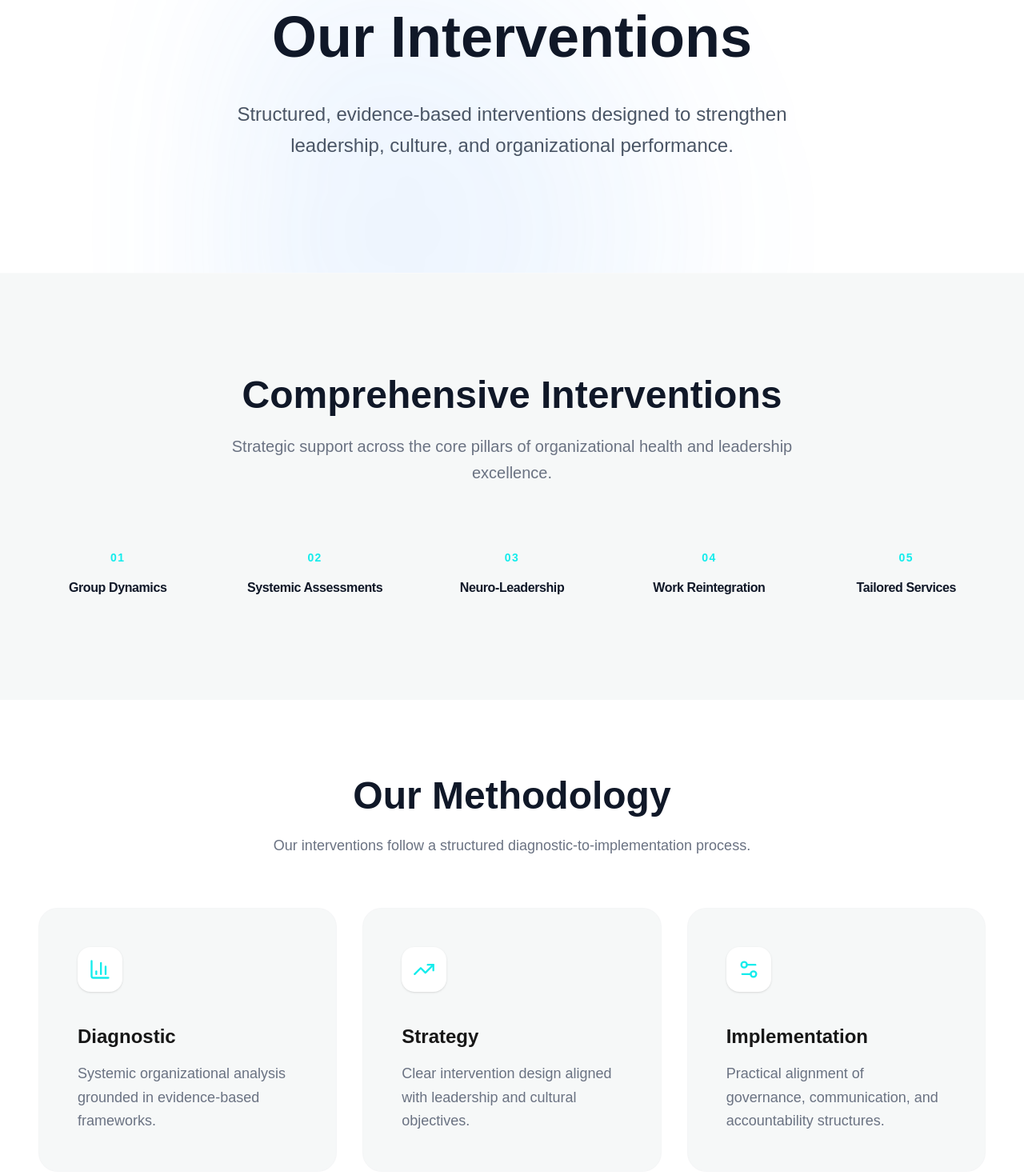
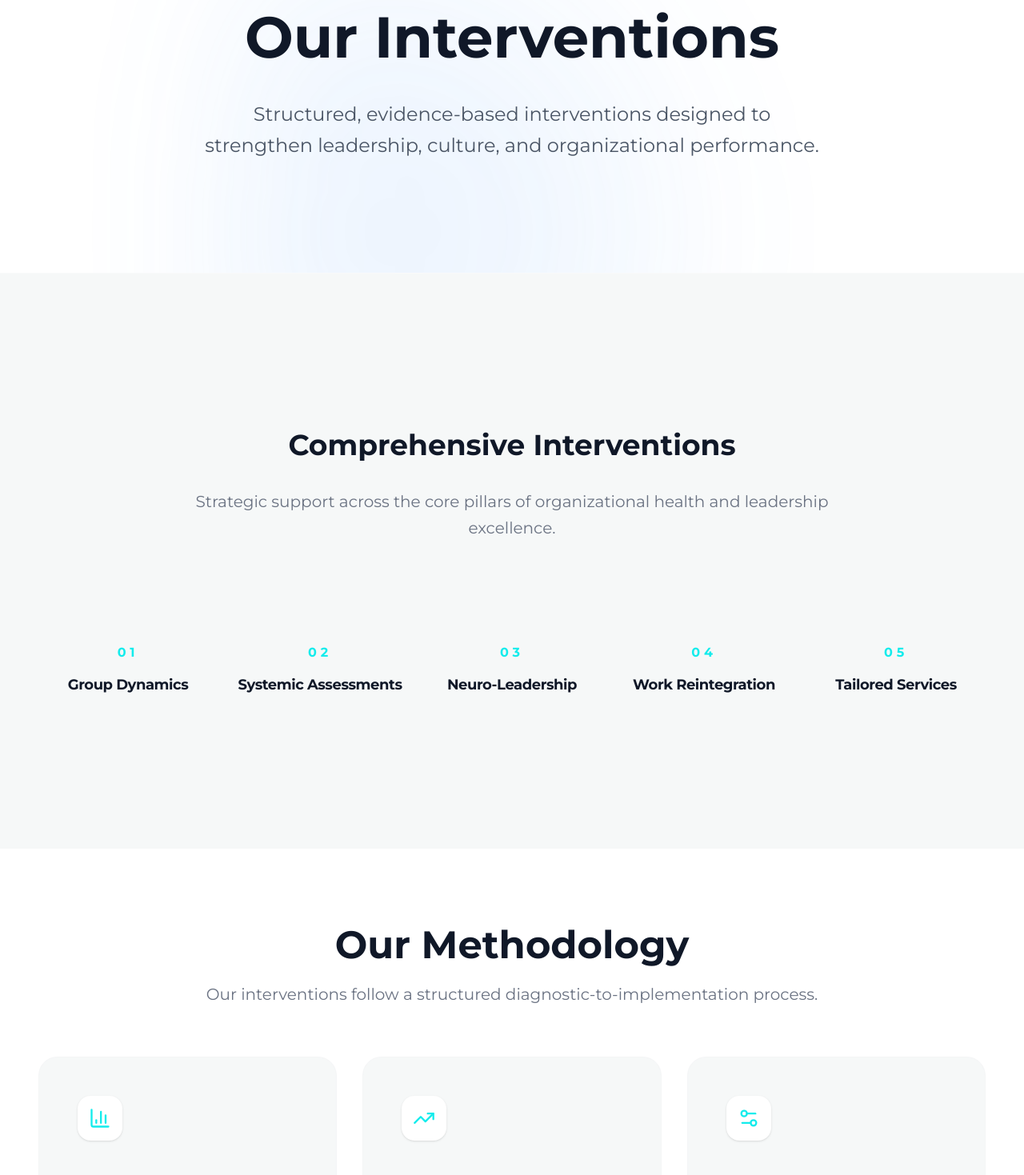
Before and after one commit to Myelin-Ops/website, a Next.js app: page /services in a window 1280 px wide. Shown: the part 200-1669 px from the top of the page at 80% size. Built offline with nearby package versions, Linux system fonts and the light colour scheme.

Commit message:
feat: implement AboutUsContent, Footer, and ServicesContent components with global styles and layout structure

```diff
--- a/src/app/globals.css
+++ b/src/app/globals.css
@@ -8,12 +8,10 @@
 @theme inline {
   --color-background: var(--background);
   --color-foreground: var(--foreground);
-  --font-sans: var(--font-geist-sans);
-  --font-mono: var(--font-geist-mono);
+  --font-sans: var(--font-montserrat);
 }
 
 body {
   background: var(--background);
   color: var(--foreground);
-  font-family: Arial, Helvetica, sans-serif;
 }
--- a/src/app/layout.jsx
+++ b/src/app/layout.jsx
@@ -5,6 +5,8 @@ import i18n from '@/i18n';
 
 const montserrat = Montserrat({
   subsets: ["latin"],
+  weight: ["100", "200", "300", "400", "500", "600", "700", "800", "900"],
+  variable: "--font-montserrat",
 });
 
 export const metadata = {
@@ -17,7 +19,7 @@ export default function RootLayout({ children }) {
   return (
     <html lang="en">
       <body
-        className={`${montserrat.variable} antialiased`}
+        className={`${montserrat.className} antialiased`}
       >
         <I18nProvider i18n={i18n}>
           {children}
--- a/src/components/AboutUsContent.jsx
+++ b/src/components/AboutUsContent.jsx
@@ -39,12 +39,12 @@ function AboutUsContent() {
     {
       src: uhzLogo,
       label: "University of Prishtina",
-      scale: "scale-120 md:scale-170",
+      scale: "scale-120 md:scale-100",
     },
     {
       src: upLogo,
       label: "University of Peja",
-      scale: "scale-100 md:scale-140",
+      scale: "scale-100 md:scale-100",
     },
     {
       src: vushtrriaLogo,
@@ -53,14 +53,14 @@ function AboutUsContent() {
     {
       src: cacttusLogo,
       label: "Cacttus Education",
-      scale: "scale-140",
+      scale: "scale-130",
     },
     {
       src: albiLogo,
       label: "Albi Fashion Group",
       scale: "scale-110 md:scale-140",
     },
-    { src: kosovajobLogo, label: "KosovaJob", scale: "scale-120 md:scale-150" },
+    { src: kosovajobLogo, label: "KosovaJob", scale: "scale-120 md:scale-120" },
   ];
 
   return (
--- a/src/components/Footer.jsx
+++ b/src/components/Footer.jsx
@@ -54,7 +54,7 @@ function Footer() {
         viewport={{ once: true, amount: 0.2 }}
         className="max-w-7xl mx-auto px-4 md:px-12 py-12 md:py-16"
       >
-        <div className="grid grid-cols-1 md:grid-cols-2 lg:grid-cols-4 gap-y-12 md:gap-y-16 lg:gap-12 mb-12 text-center md:text-left justify-items-center md:justify-items-start">
+        <div className="grid grid-cols-1 sm:grid-cols-2 lg:grid-cols-4 gap-y-12 gap-x-8 md:gap-x-12 mb-12 text-center sm:text-left justify-items-center sm:justify-items-start">
           {/* Brand Section */}
           <motion.div
             variants={itemVariants}
--- a/src/components/ServicesContent.jsx
+++ b/src/components/ServicesContent.jsx
@@ -79,7 +79,7 @@ function ServicesContent() {
   return (
     <div className="bg-white min-h-screen">
       {/* Hero Section */}
-      <section className="relative min-h-[60vh] flex flex-col justify-center px-4 md:px-12 text-center max-w-6xl mx-auto py-20 overflow-hidden">
+      <section className="relative min-h-[40vh] md:min-h-[60vh] flex flex-col justify-center px-4 md:px-12 text-center max-w-6xl mx-auto py-12 md:py-20 overflow-hidden">
         {/* Background Glow (Signature Style) */}
         <motion.div
           initial={{ opacity: 0, y: -50 }}
@@ -102,32 +102,32 @@ function ServicesContent() {
           variants={fadeUp}
           className="relative z-10"
         >
-          <h1 className="text-5xl md:text-7xl font-bold text-gray-900 mb-8 leading-tight">
+          <h1 className="text-3xl md:text-7xl font-bold text-gray-900 mb-8 leading-tight">
             {t("services.hero.title")}
           </h1>
-          <p className="text-xl md:text-2xl text-gray-600 max-w-3xl mx-auto leading-relaxed">
+          <p className="text-sm md:text-2xl text-gray-600 max-w-3xl mx-auto leading-relaxed">
             {t("services.hero.subtitle")}
           </p>
         </motion.div>
       </section>
 
       {/* Comprehensive Interventions Section */}
-      <section className="py-32 px-4 md:px-12 bg-[#F6F8F8] border-t border-gray-50">
-        <div className="max-w-7xl mx-auto text-center">
+      <section className="py-24 md:py-48 px-4 md:px-12 bg-[#F6F8F8] border-t border-gray-50 flex items-center min-h-[60vh]">
+        <div className="max-w-7xl mx-auto text-center w-full">
           <motion.div
             initial="hidden"
             whileInView="visible"
             viewport={{ once: true }}
             variants={fadeUp}
           >
-            <h2 className="text-4xl md:text-5xl font-bold text-gray-900 mb-6">
+            <h2 className="text-xl md:text-4xl font-bold text-gray-900 mb-8 leading-tight">
               {t("services.intro.title")}
             </h2>
-            <p className="text-gray-500 text-lg md:text-xl max-w-3xl mx-auto mb-20 leading-relaxed">
+            <p className="text-gray-500 text-sm md:text-xl max-w-4xl mx-auto mb-32 leading-relaxed">
               {t("services.intro.subtitle")}
             </p>
 
-            <div className="grid grid-cols-2 lg:grid-cols-5 gap-12 items-start">
+            <div className="grid grid-cols-2 lg:grid-cols-5 gap-y-20 gap-x-12 md:gap-4 items-start">
               {categories.map((cat, i) => (
                 <motion.div
                   key={i}
@@ -135,12 +135,12 @@ function ServicesContent() {
                   whileInView="visible"
                   viewport={{ once: true }}
                   variants={fadeUp}
-                  className="flex flex-col items-center gap-4 group"
+                  className={`flex flex-col items-center gap-4 group ${i === categories.length - 1 ? "col-span-2 lg:col-span-1" : ""}`}
                 >
-                  <span className="text-sm font-bold tracking-widest text-[#13ECEC]">
+                  <span className="text-xs md:text-base font-bold tracking-[0.3em] text-[#13ECEC] uppercase">
                     {cat.id}
                   </span>
-                  <span className="text-sm md:text-base font-bold text-gray-900 tracking-tight text-center">
+                  <span className="text-sm md:text-lg font-bold text-gray-900 tracking-tight text-center leading-snug max-w-[250px]">
                     {t(`services.intro.categories.${cat.key}`)}
                   </span>
                 </motion.div>
@@ -154,15 +154,15 @@ function ServicesContent() {
       <section className="py-24 px-4 md:px-12 bg-white">
         <div className="max-w-7xl mx-auto">
           <div className="text-center mb-16">
-            <h2 className="text-3xl md:text-5xl font-bold text-gray-900 mb-6">
+            <h2 className="text-2xl md:text-5xl font-bold text-gray-900 mb-6">
               {t("services.methodology.title")}
             </h2>
-            <p className="text-gray-500 text-lg">
+            <p className="text-gray-500 text-base md:text-xl">
               {t("services.methodology.subtitle")}
             </p>
           </div>
 
-          <div className="grid grid-cols-1 md:grid-cols-3 gap-8">
+          <div className="grid grid-cols-1 lg:grid-cols-3 gap-8">
             {methodology.map((step) => (
               <motion.div
                 key={step.key}
@@ -178,7 +178,7 @@ function ServicesContent() {
                 <h3 className="text-2xl font-bold mb-4">
                   {t(`services.methodology.steps.${step.key}.title`)}
                 </h3>
-                <p className="text-gray-500 leading-relaxed text-lg">
+                <p className="text-gray-500 leading-relaxed text-base">
                   {t(`services.methodology.steps.${step.key}.description`)}
                 </p>
               </motion.div>
@@ -195,7 +195,7 @@ function ServicesContent() {
             whileInView="visible"
             viewport={{ once: true }}
             variants={stagger}
-            className="grid grid-cols-1 md:grid-cols-2 gap-8"
+            className="grid grid-cols-1 lg:grid-cols-2 gap-8"
           >
             {interventions.map((service) => (
               <motion.div
@@ -249,21 +249,23 @@ function ServicesContent() {
           <div className="absolute top-0 right-0 w-[500px] h-[500px] bg-linear-to-bl from-[#13ECEC]/10 to-transparent rounded-full -mr-64 -mt-64 blur-3xl pointer-events-none" />
           <div className="absolute bottom-0 left-0 w-[500px] h-[500px] bg-linear-to-tr from-blue-500/5 to-transparent rounded-full -ml-64 -mb-64 blur-3xl pointer-events-none" />
 
-          <div className="relative z-10 py-24 px-8 md:px-20 text-center text-white">
-            <h2 className="text-4xl md:text-6xl font-bold mb-8 max-w-4xl mx-auto leading-tight">
+          <div className="relative z-10 py-24 px-4 text-center text-white">
+            <h2 className="text-2xl md:text-4xl font-bold mb-8 max-w-4xl mx-auto leading-tight">
               {t("services.cta.title")}
             </h2>
-            <p className="text-gray-400 text-xl mb-12 max-w-2xl mx-auto leading-relaxed">
+            <p className="hidden md:block text-gray-400 text-sm md:text-base mb-12 max-w-2xl mx-auto leading-relaxed">
               {t("services.cta.description")}
             </p>
             <Link href="/contact" className="inline-block mb-14">
-              <button className="px-12 py-5 bg-[#13ECEC] text-black font-extrabold rounded-md text-lg hover:scale-105 transition-all shadow-2xl shadow-cyan-500/20 active:scale-95">
+              <button className="px-4 py-4 md:px-12 md:py-5 bg-[#13ECEC] text-black font-extrabold rounded-md text-base md:text-lg hover:scale-105 transition-all shadow-2xl shadow-cyan-500/20 active:scale-95">
                 {t("services.cta.button")}
               </button>
             </Link>
             <div className="border-t border-white/5 pt-10">
-              <p className="text-[10px] md:text-xs font-bold tracking-[0.4em] text-gray-500 uppercase">
-                Evidence-Based Frameworks • Professional Alignment
+              <p className="flex flex-col md:flex-row items-center justify-center gap-2 md:gap-0 text-[10px] font-bold tracking-[0.4em] text-gray-500 uppercase">
+                <span>Evidence-Based Frameworks</span>
+                <span className="md:mx-4">.</span>
+                <span>Professional Alignment</span>
               </p>
             </div>
           </div>
```
